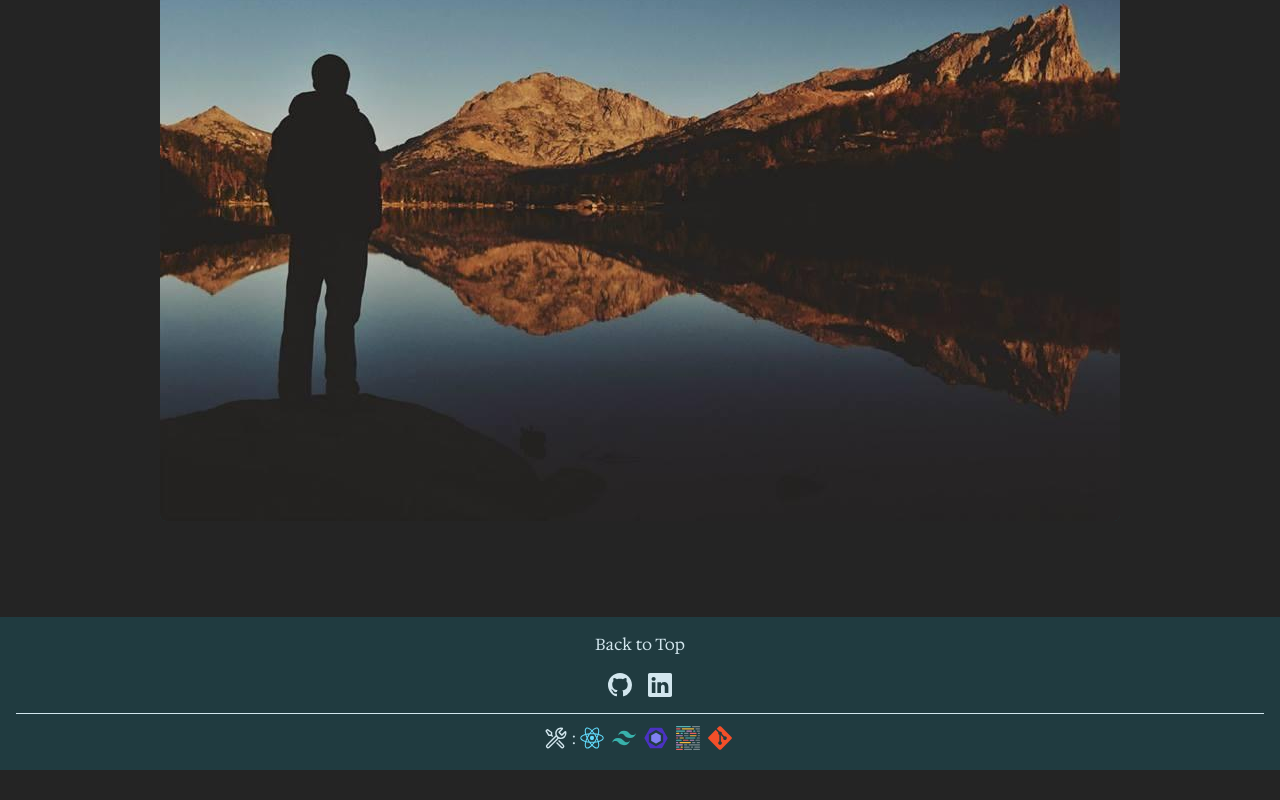
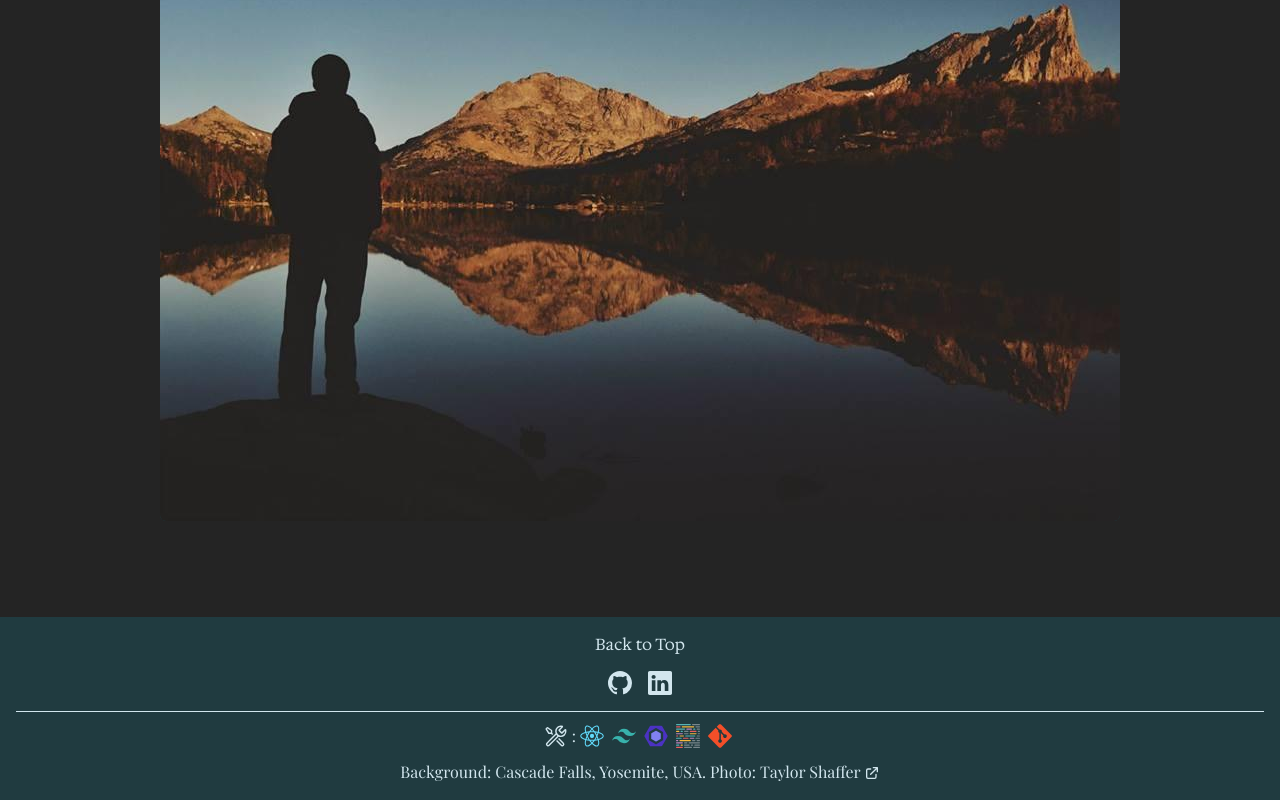
Before and after one commit to connorwarme/connorwarme.github.io, a React (Vite) app: page / in a window 1280 px wide. Shown: the part 3995-4795 px from the top of the page. Before the commit the page ends 4765 px from the top, so only its background shows below. Built offline with nearby package versions, Linux system fonts and the light colour scheme.

Commit message:
Add bg img photo credit

```diff
--- a/src/components/Footer.jsx
+++ b/src/components/Footer.jsx
@@ -2,13 +2,21 @@ import { VscTools, VscGithubInverted } from 'react-icons/vsc'
 import { BsLinkedin } from "react-icons/bs";
 import { siteTools } from '../data/toolData';
 import ToolUnit from './ToolUnit';
+import ExternalLink from './ExternalLink';
 
 const Footer = () => {
+  const ts = {
+    text: 'Taylor Shaffer',
+    url: "https://www.taylorshaffer.com/",
+    style: "inline-block transition ease-in-out duration-150 hover:underline pl-1"
+  }
 
   return (
     <div className="w-dvw bg-midnight-green/75 text-wave-spray font-play flex flex-col justify-center p-4">
-      <a href="#top" className="text-center font-body ">Back to Top</a>
-      <div className='flex justify-center py-2'>
+      <div className='flex justify-center'>
+        <a href="#top" className="text-center font-body pb-[6px] relative before:absolute before:left-[50%] before:h-[1px] before:bottom-[15%] before:transition-all before:ease-in-out before:duration-300 before:bg-wave-spray before:origin-center before:content-[''] before:w-0 hover:before:w-[90%] hover:before:left-[5%] before:rounded-sm md:mx-4">Back to Top</a>
+      </div>
+      <div className='flex justify-center pb-2'>
         <div>
           <a href="https://github.com/connorwarme" target='_blank' rel='noreferrer' title='Check out my GitHub profile' className='hover:scale-110'>
             <VscGithubInverted className='m-2 h-6 w-6 hover:rotate-[360deg] transition-all ease-in-out duration-500' aria-label='GitHub icon'/>
@@ -31,6 +39,12 @@ const Footer = () => {
           }
         </div>
       </div>
+      <div>
+          <p className='text-center pt-2'>
+            Background: Cascade Falls, Yosemite, USA. Photo:
+            <ExternalLink link={ts} />
+          </p>
+        </div>
     </div>
    );
 }
```
